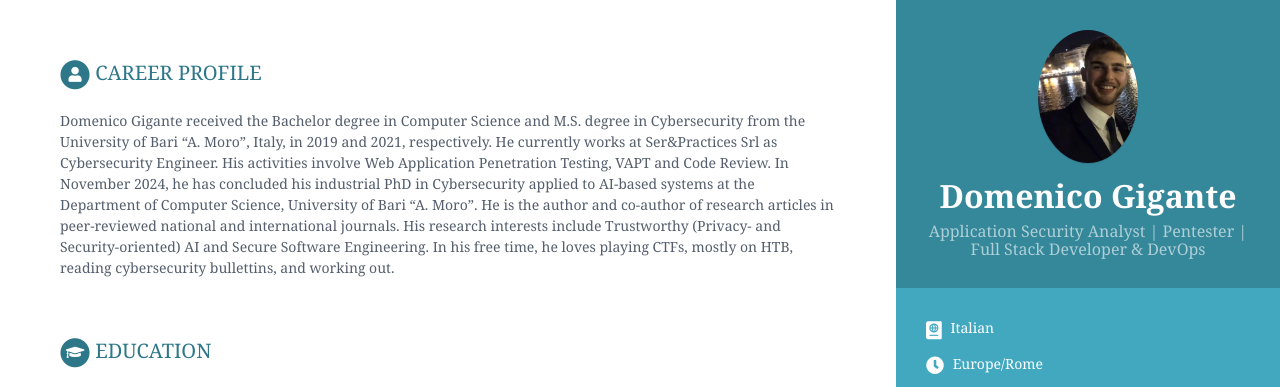
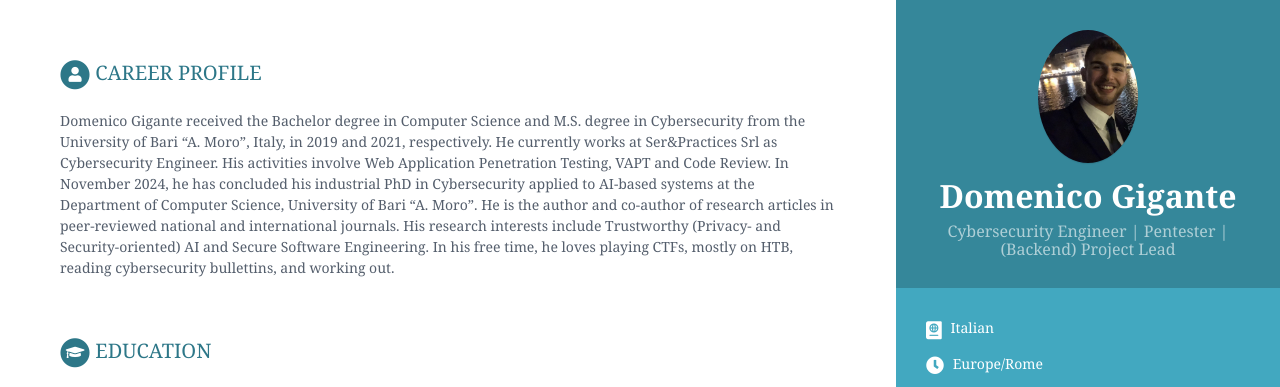
Before and after one commit to dom976/dom976.github.io, a Jekyll site: the page built from print.html, in a window 1280 px wide and 900 px high. Shown: the top 387 px of the window. Built offline with Jekyll 4.4.1, drawn with Linux system fonts in a browser that asks for light colours.

Commit message:
Changed tagline

```diff
--- a/_data/data.yml
+++ b/_data/data.yml
@@ -9,7 +9,7 @@ sidebar:
 
   # Profile information
   name: Domenico Gigante
-  tagline: Application Security Analyst | Pentester | Full Stack Developer & DevOps
+  tagline: Cybersecurity Engineer | Pentester | (Backend) Project Lead
   avatar: profile.png #place a 100x100 picture inside /assets/images/ folder and provide the name of the file below
 
   # Sidebar links
```
